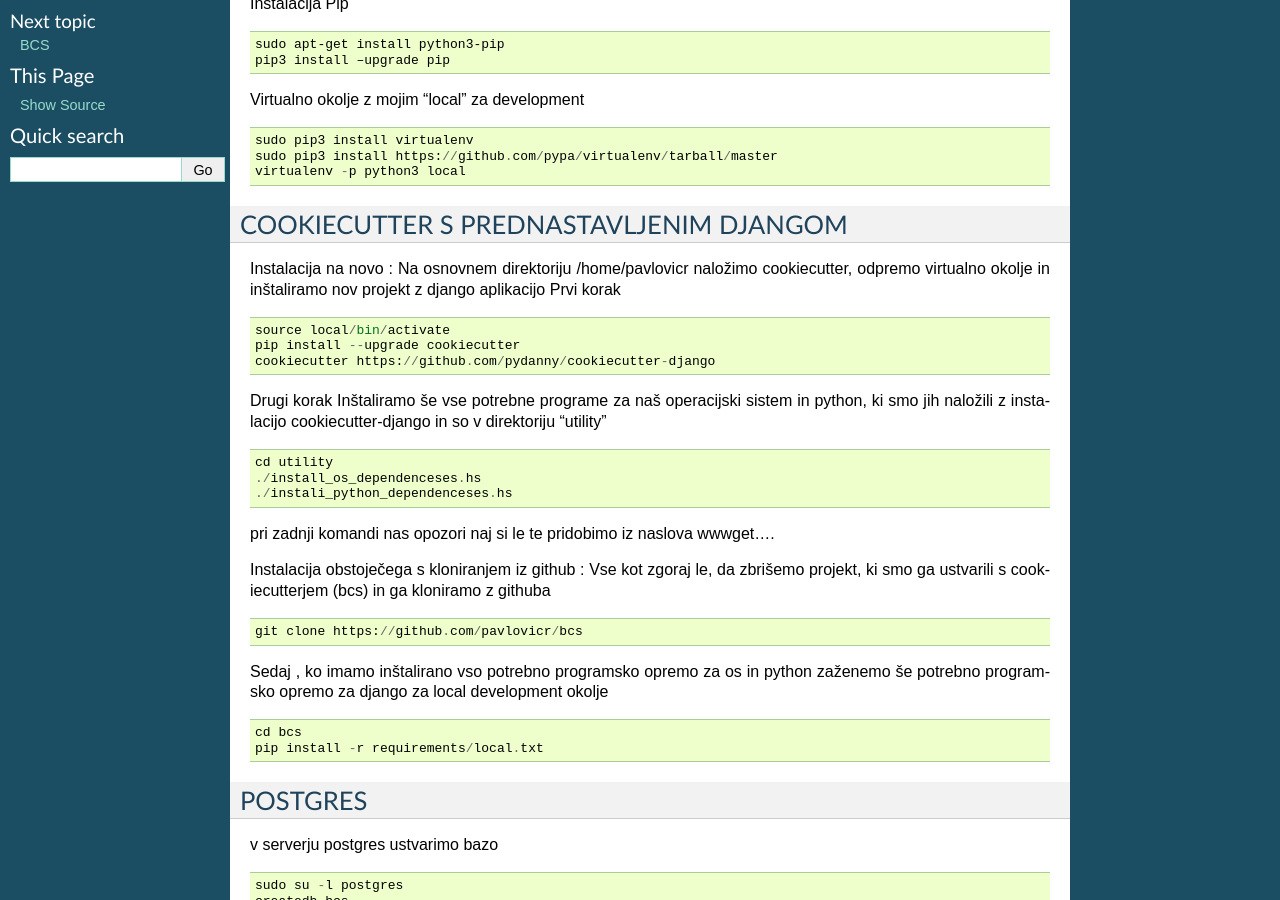
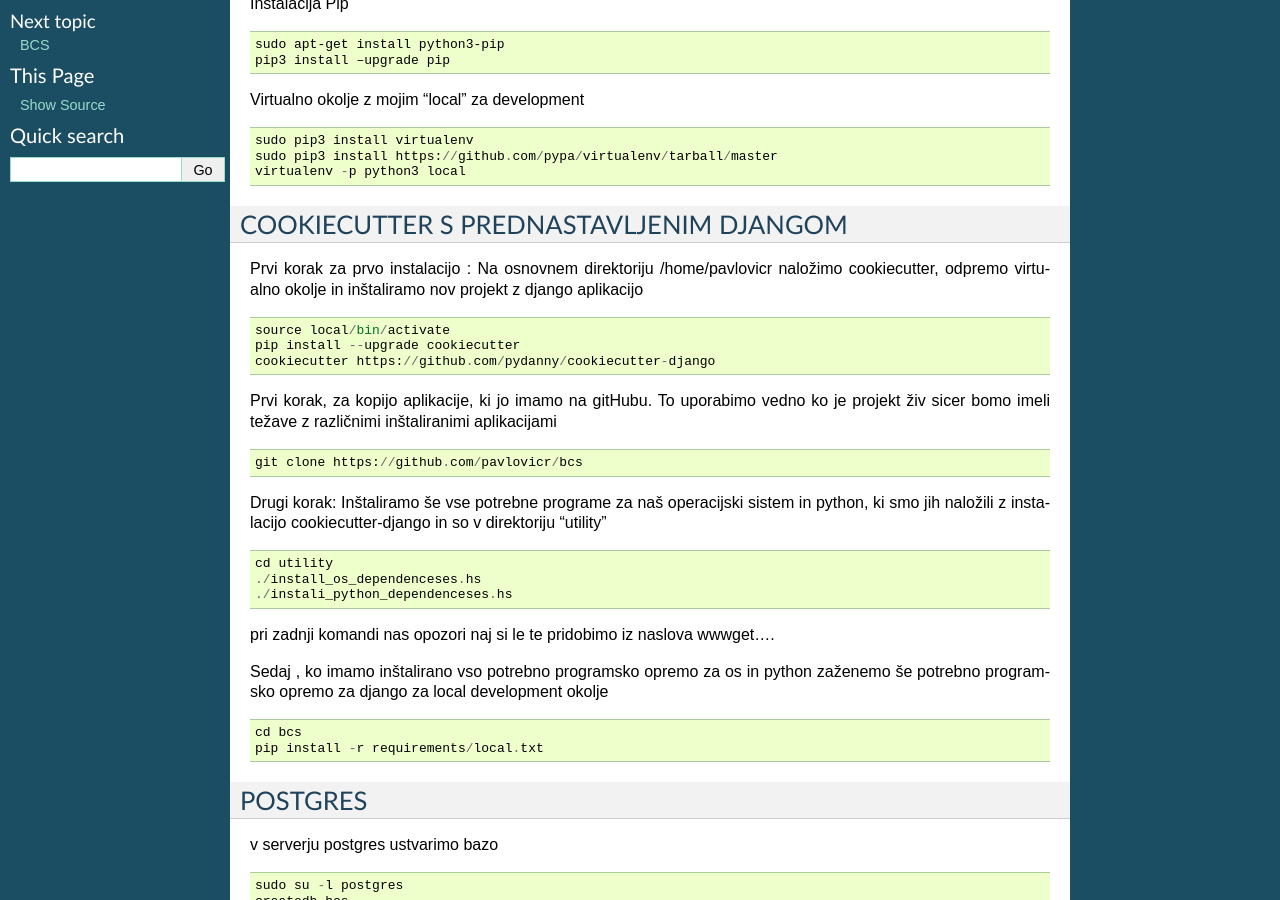
Before and after one commit to pavlovicr/bcs-staro, a Sphinx documentation site: the page built from docs/bcs_instalacija.rst, in a window 1280 px wide and 900 px high, scrolled down 287 px. Built offline with Sphinx 7.4.7, drawn with Linux system fonts in a browser that asks for light colours; pages that are not in the unit, such as notebooks, are missing from menus.

Commit message:
pa da vidimo

```diff
--- a/docs/bcs_instalacija.rst
+++ b/docs/bcs_instalacija.rst
@@ -22,25 +22,24 @@ Virtualno okolje z mojim "local" za development
 COOKIECUTTER S PREDNASTAVLJENIM DJANGOM
 ^^^^^^^^^^^^^^^^^^^^^^^^^^^^^^^^^^^^^^^
 
-Instalacija na novo :
+Prvi korak za prvo instalacijo :
 Na osnovnem direktoriju /home/pavlovicr naložimo cookiecutter, odpremo virtualno okolje in inštaliramo nov projekt z django aplikacijo
-Prvi korak
 ::
 	source local/bin/activate
 	pip install --upgrade cookiecutter
 	cookiecutter https://github.com/pydanny/cookiecutter-django
-Drugi korak
+Prvi korak, za kopijo aplikacije, ki jo imamo na gitHubu. To uporabimo vedno ko je projekt živ sicer bomo imeli težave z različnimi inštaliranimi aplikacijami
+::
+
+	git clone https://github.com/pavlovicr/bcs
+
+Drugi korak:
 Inštaliramo še vse potrebne programe za naš operacijski sistem in python, ki smo jih naložili z instalacijo cookiecutter-django in so v direktoriju "utility"
 ::
 	cd utility
 	./install_os_dependenceses.hs
 	./instali_python_dependenceses.hs
 pri zadnji komandi nas opozori naj si le te pridobimo iz naslova wwwget....
-
-Instalacija obstoječega s kloniranjem iz github :
-Vse kot zgoraj le, da zbrišemo projekt, ki smo ga ustvarili s cookiecutterjem (bcs) in ga kloniramo z githuba
-::
-	git clone https://github.com/pavlovicr/bcs
 
 Sedaj , ko imamo inštalirano vso potrebno programsko opremo za os in python zaženemo še potrebno programsko opremo za django za local development okolje
 ::
```
